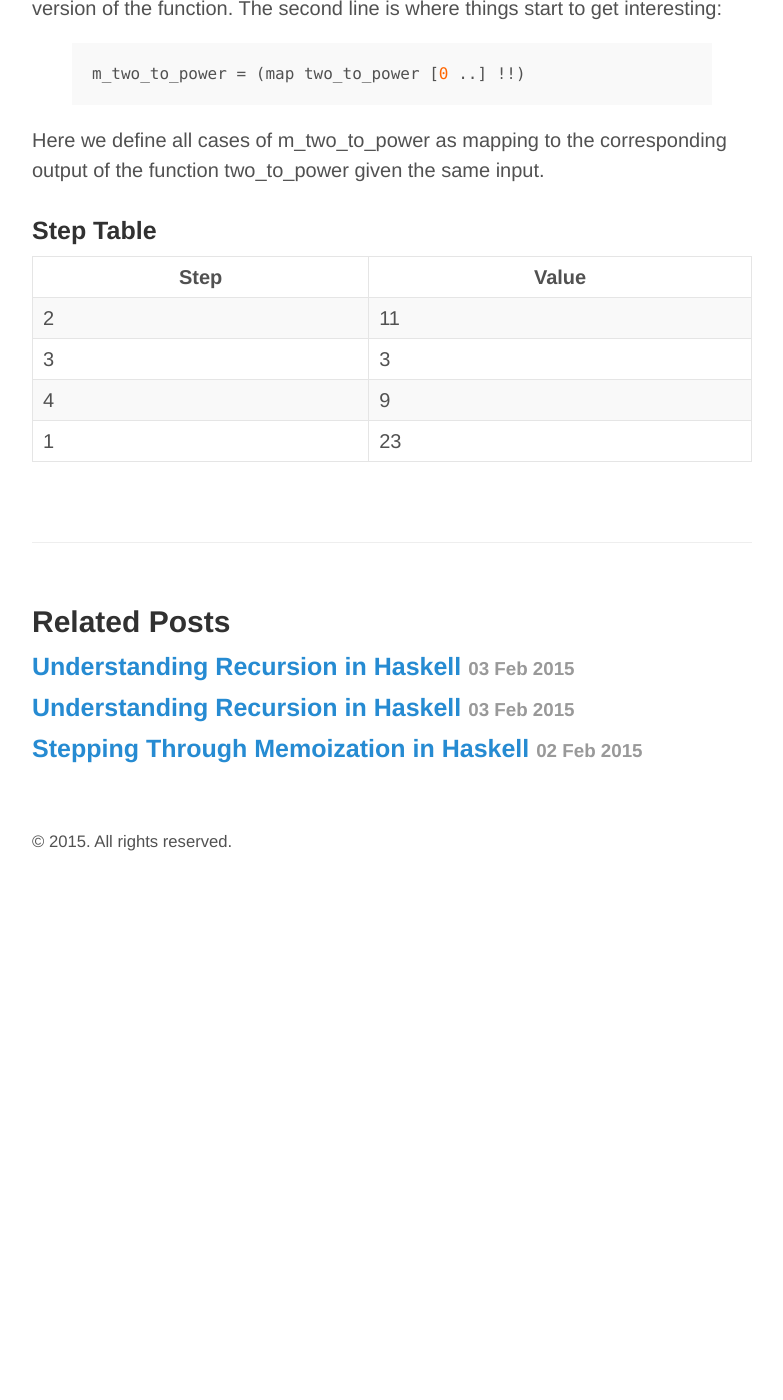
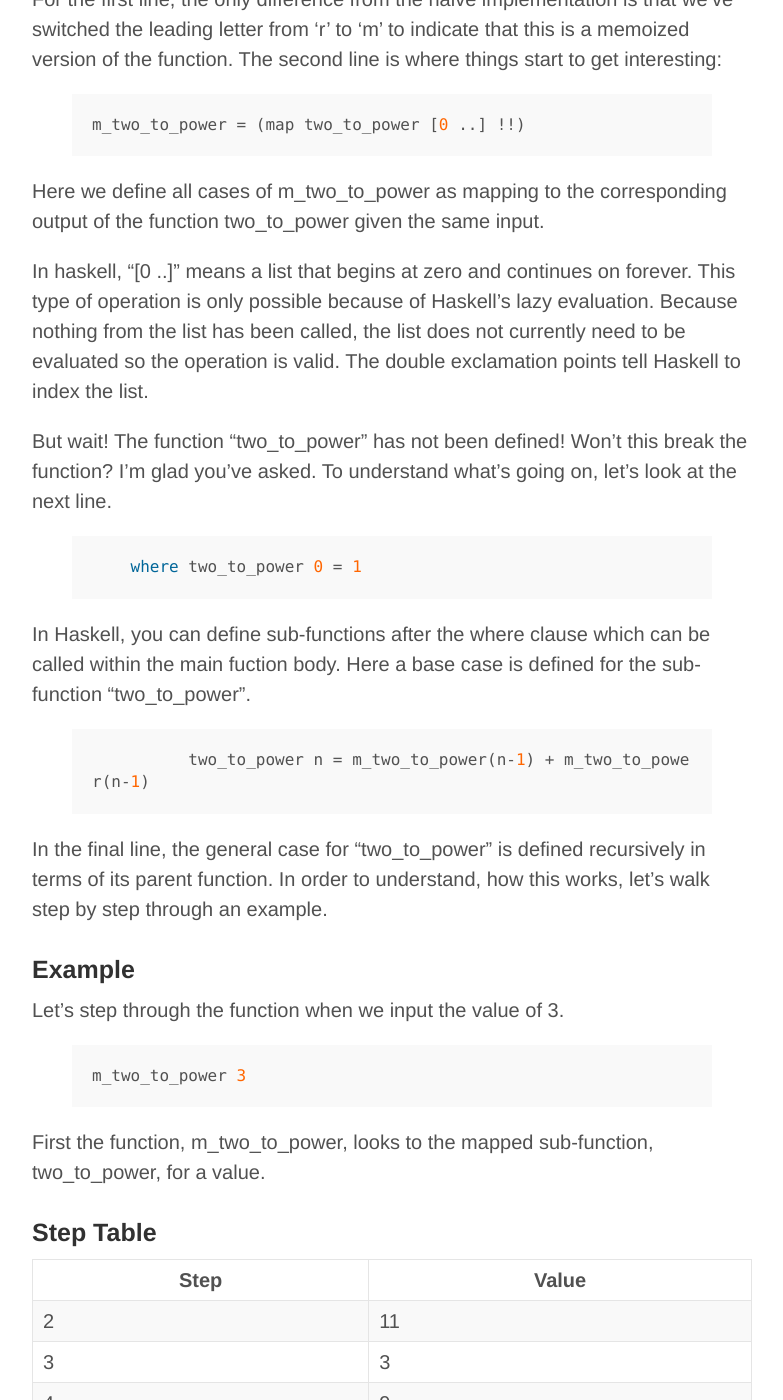
Before and after one commit to jonathanmann/jonathanmann.github.io, a Jekyll site: the page built from _posts/2015-02-07-memoization-with-lazy-evalutation-in-haskell.md, in a window 1280 px wide and 1400 px high, scrolled down 2433 px. Shown: the whole window, without its empty margins (248-1031 px from the left). Built offline with Jekyll 4.4.1, drawn with Linux system fonts in a browser that asks for light colours; before the commit the page ends 3288 px from its top, so only the background shows below that.

Commit message:
nightly update

```diff
--- a/_posts/2015-02-07-memoization-with-lazy-evalutation-in-haskell.md
+++ b/_posts/2015-02-07-memoization-with-lazy-evalutation-in-haskell.md
@@ -3,7 +3,7 @@ layout: post
 title: Stepping Through Memoization in Haskell
 ---
 
-To better understand how memoization works with Haskell's lazy evaluation, let's walk through a simple example step by step. As a learning tool, we'll examine a simple function that raises the number two to a the power of whatever number is given as input. Let's begin by improving the [naive implemenation of the function](https://github.com/jonathanmann/blog_examples/blob/master/recursion_in_haskell/two_to_power.hs) that we explored in the [previous post](http://jonathanmann.github.io/2015/02/03/recursion-in-haskell/).
+To better understand how memoization works with Haskell's lazy evaluation, let's walk through a simple example step by step. As a learning tool, we'll examine a simple function that raises the number two to a the power of whatever number is given as input. Let's begin by improving the [naive implemenation of the function](https://github.com/jonathanmann/blog_examples/blob/master/recursion_in_haskell/r_two_to_power.hs) that we explored in the [previous post](http://jonathanmann.github.io/2015/02/03/recursion-in-haskell/).
 
 ### Naive Implementation
 
@@ -45,7 +48,26 @@ The second line is where things start to get interesting:
 {% highlight hs %}m_two_to_power = (map two_to_power [0 ..] !!){% endhighlight %}
 Here we define all cases of m_two_to_power as mapping to the corresponding output of the function two_to_power given the same input.
 
+In haskell, "[0 ..]" means a list that begins at zero and continues on forever. This type of operation is only possible because of Haskell's lazy evaluation. Because nothing from the list has been called, the list does not currently need to be evaluated so the operation is valid. The double exclamation points tell Haskell to index the list.
 
+But wait! The function "two_to_power" has not been defined! Won't this break the function? I'm glad you've asked. To understand what's going on, let's look at the next line.
+{% highlight hs %}
+    where two_to_power 0 = 1
+{% endhighlight %}
+In Haskell, you can define sub-functions after the where clause which can be called within the main fuction body. Here a base case is defined for the sub-function "two_to_power".
+{% highlight hs %}
+          two_to_power n = m_two_to_power(n-1) + m_two_to_power(n-1)
+{% endhighlight %}
+In the final line, the general case for "two_to_power" is defined recursively in terms of its parent function. In order to understand, how this works, let's walk step by step through an example.
+
+### Example
+
+Let's step through the function when we input the value of 3.
+{% highlight hs %}
+m_two_to_power 3
+{% endhighlight %}
+
+First the function, m_two_to_power, looks to the mapped sub-function, two_to_power, for a value.
 
 
 
```
Also changed, not shown: other parts of _posts/2015-02-07-memoization-with-lazy-evalutation-in-haskell.md (+3 -0 lines), _posts/2015-02-03-recursion-in-haskell.md (+2 -0 lines).
